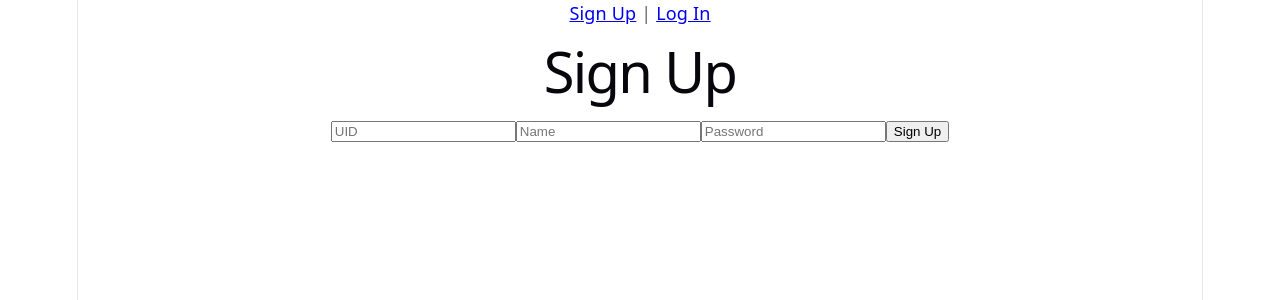
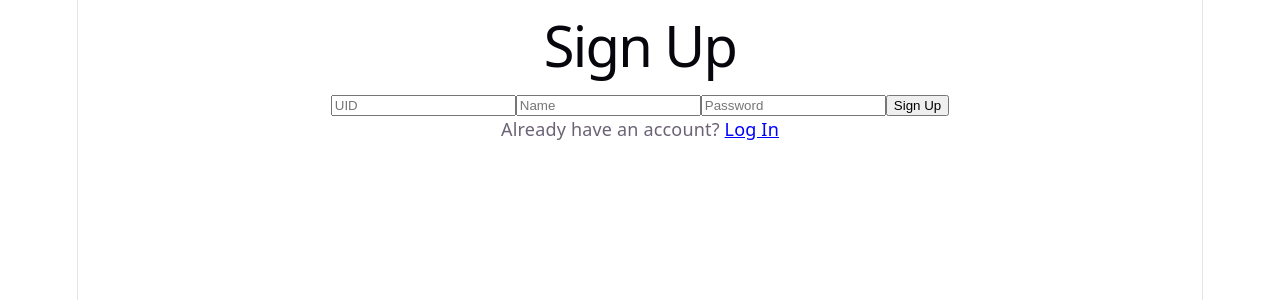
Before and after one commit to joshzaragoza/StudySearcher-, a React (Vite) app in the folder client/: page /signup in a window 1280 px wide. Shown: the top 300 px of the page. Built offline with nearby package versions, Linux system fonts and the light colour scheme.

Commit message:
changed signup and login links so that they only show on the first pages rather than entire site.

```diff
--- a/client/src/App.jsx
+++ b/client/src/App.jsx
@@ -9,12 +9,6 @@ import ProfilePage from "./pages/ProfilePage";
 function App() {
   return (
     <BrowserRouter>
-      <nav>
-        <Link to="/signup">Sign Up</Link>
-        {" | "}
-        <Link to="/login">Log In</Link>
-      </nav>
-
       <Routes>
         <Route path="/" element={<Navigate to="/signup" />} />
         <Route path="/signup" element={<SignupPage />} />
--- a/client/src/pages/LoginPage.jsx
+++ b/client/src/pages/LoginPage.jsx
@@ -49,6 +49,14 @@ function LoginPage() {
       <button type="submit">Log In</button>
 
       <p>{message}</p>
+
+      <p>
+        Don't have an account? {""}
+        <span  style={{ color: "blue", textDecoration: "underline", cursor: "pointer" }} onClick={() => {window.location.href = "/signup"}}>
+            Sign Up
+        </span>
+      </p>
+
     </form>
      );
     }
--- a/client/src/pages/SignupPage.jsx
+++ b/client/src/pages/SignupPage.jsx
@@ -80,6 +80,15 @@ async function handleSignup(e) {
             <button type="submit">Sign Up</button>
 
             <p>{message}</p>
+
+
+      <p>
+        Already have an account? {""}
+        <span  style={{ color: "blue", textDecoration: "underline", cursor: "pointer" }} onClick={() => {window.location.href = "/login"}}>
+            Log In
+        </span>
+      </p>
+
         </form>
     );
 }
```
